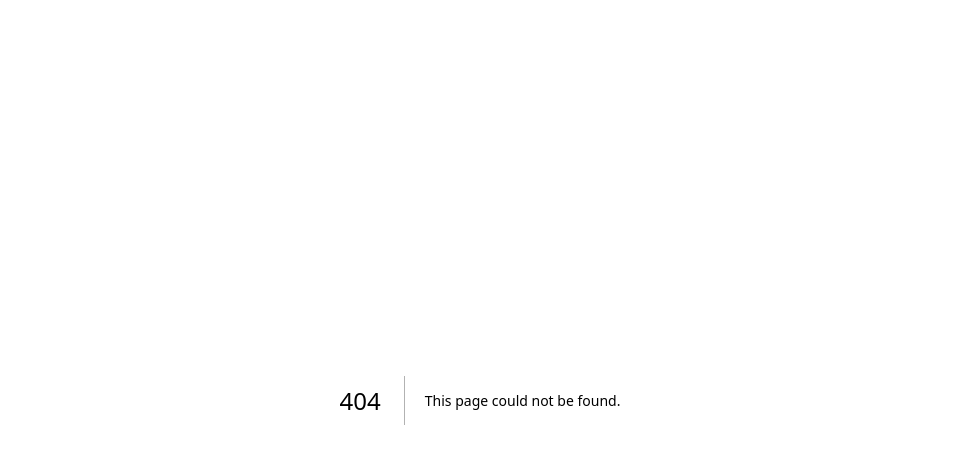
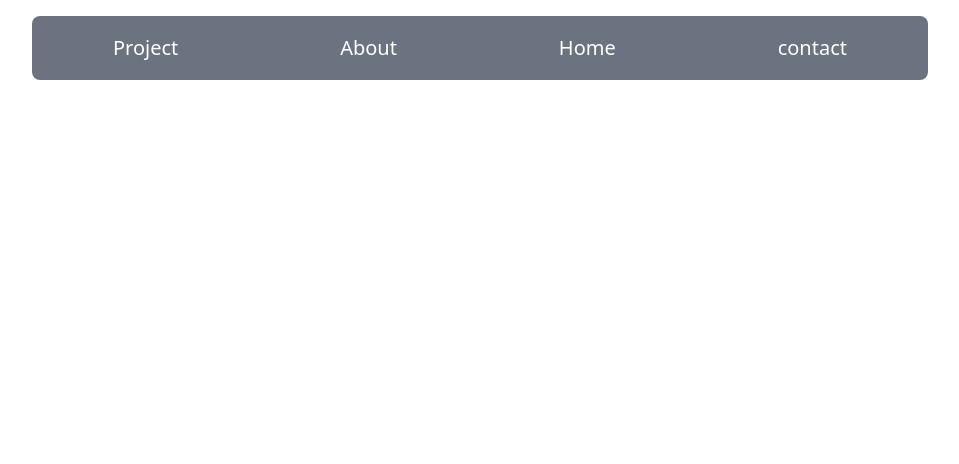
Before and after one commit to sumit851/Portfolio, a Next.js app: page /components/navbar in a window 1280 px wide. Before the commit this address had no page. Shown: the top 464 px of the page, without its empty margins (160-1119 px from the left). Built offline with nearby package versions, Linux system fonts and the light colour scheme.

Commit message:
navbar setup completed

```diff
--- /dev/null
+++ b/src/app/components/navbar/page.tsx
@@ -0,0 +1,60 @@
+"use client";
+import Link from "next/link";
+import React, { useState } from "react";
+import { AlignJustify, X } from "lucide-react";
+import "./navbar.module.css";
+const Navbar = () => {
+  const [isOpen, setIsOpen] = useState(false);
+  const toggleMenu = () => {
+    setIsOpen(!isOpen);
+  };
+  return (
+    <nav className="bg-gray-500 rounded-lg mx-auto mt-4 w-11/12 max-w-4xl">
+      <div className="flex justify-around items-center h-16">
+        <Link className="text-white text-xl" href="/pages/project">
+          Project
+        </Link>
+        <Link className="text-white text-xl" href="/pages/about">
+          About
+        </Link>
+        <Link className="text-white text-xl" href="/">
+          Home
+        </Link>
+        <Link className="text-white text-xl" href="/pages/contact">
+          contact
+        </Link>
+      </div>
+      {/* Mobile Menu Button */}
+      <div>
+        <div className="md:hidden">
+          <button
+            onClick={toggleMenu}
+            className="text-white focus:outline-none"
+          >
+            {isOpen ? (
+              <X className="h-6 w-6" />
+            ) : (
+              <AlignJustify className="h-6 w-6" />
+            )}
+          </button>
+        </div>
+      </div>
+      {/* Mobile Menu */}
+      {isOpen && (
+        <div className="md:hidden bg-gray-800 rounded-lg mt-2 fixed bottom-4 right-4 w-40 shadow-lg">
+          <Link className="text-white text-xl" href="/pages/project">
+            Project
+          </Link>
+          <Link className="text-white text-xl" href="/pages/about">
+            About
+          </Link>
+          <Link className="text-white text-xl" href="/">
+            Home
+          </Link>
+        </div>
+      )}
+    </nav>
+  );
+};
+
+export default Navbar;
```
Also changed, not shown: src/app/components/navbar/navbar.module.css (added).
